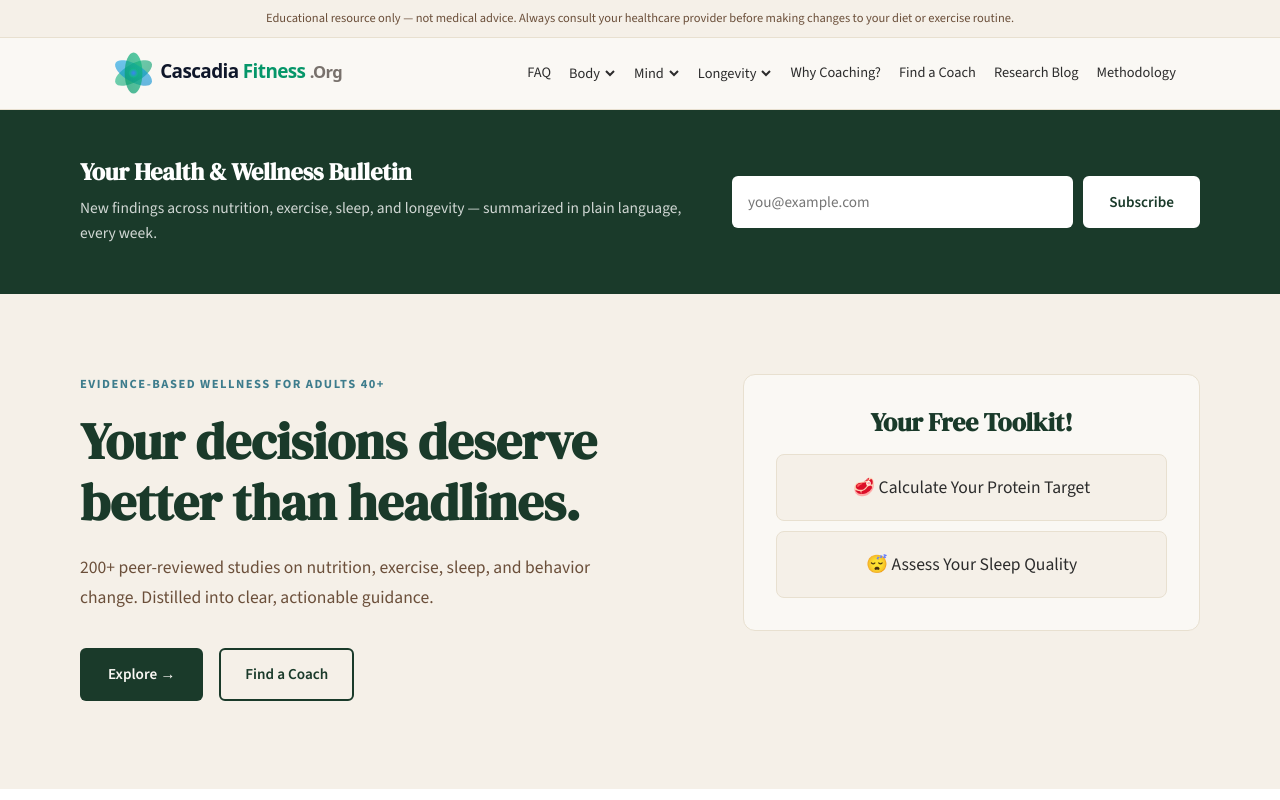
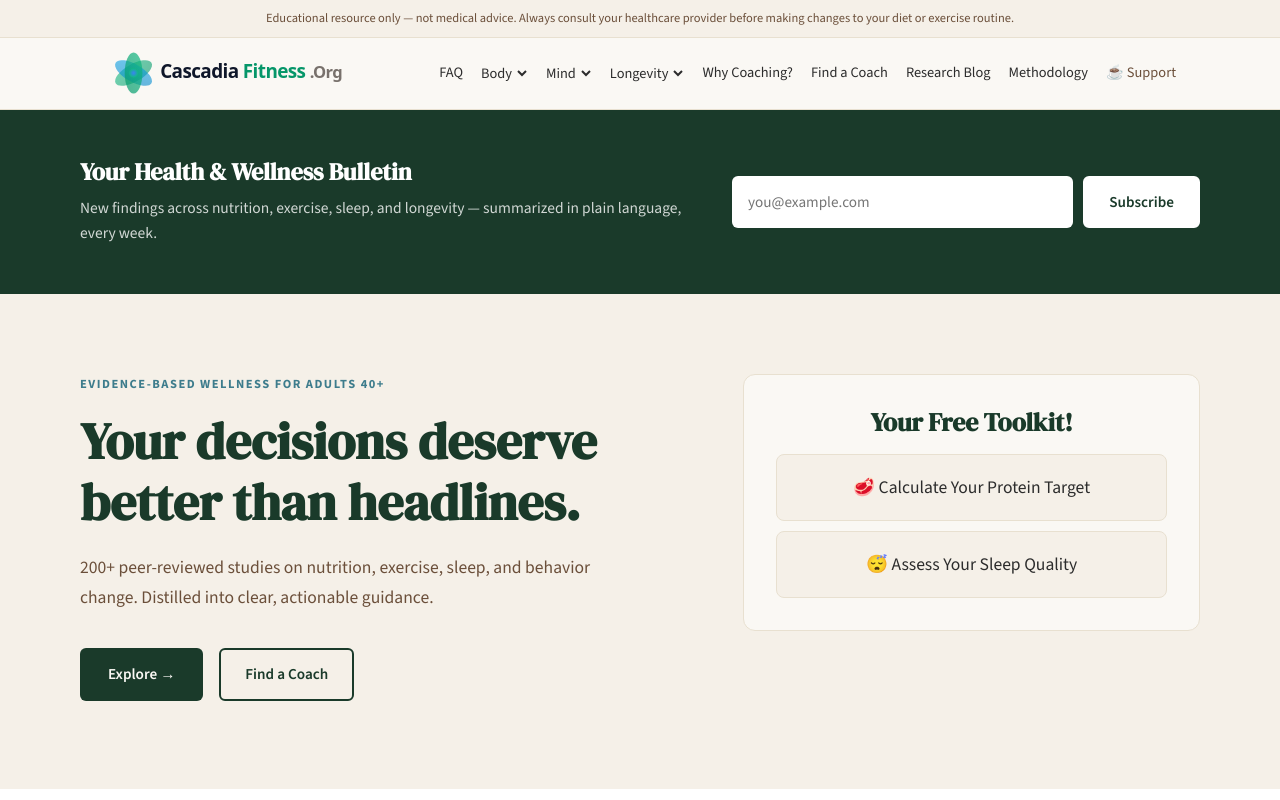
Before and after one commit to jpmobley91-sys/cascadiafitness-org, a Next.js app: page / in a window 1280 px wide. Shown: the top 800 px of the page. Built offline with nearby package versions, Linux system fonts and the light colour scheme.

Commit message:
Add Support link to navbar

```diff
--- a/src/components/Navbar.tsx
+++ b/src/components/Navbar.tsx
@@ -234,6 +234,23 @@ export default function Navbar() {
               {link.label}
             </Link>
           ))}
+
+          {/* Support link */}
+          <a
+            href="https://www.buymeacoffee.com/jpmobley"
+            target="_blank"
+            rel="noopener noreferrer"
+            style={{
+              textDecoration: "none",
+              fontSize: "0.9rem",
+              fontWeight: 500,
+              color: "var(--bark)",
+            }}
+            onMouseEnter={(e) => (e.currentTarget.style.color = "var(--forest)")}
+            onMouseLeave={(e) => (e.currentTarget.style.color = "var(--bark)")}
+          >
+            ☕ Support
+          </a>
         </div>
 
         {/* Mobile hamburger */}
@@ -301,6 +318,21 @@ export default function Navbar() {
               {link.label}
             </Link>
           ))}
+          <a
+            href="https://www.buymeacoffee.com/jpmobley"
+            target="_blank"
+            rel="noopener noreferrer"
+            onClick={() => setMobileOpen(false)}
+            style={{
+              textDecoration: "none",
+              fontSize: "1.1rem",
+              fontWeight: 500,
+              color: "var(--bark)",
+              fontFamily: "var(--font-display)",
+            }}
+          >
+            ☕ Support
+          </a>
         </div>
       )}
 
```
